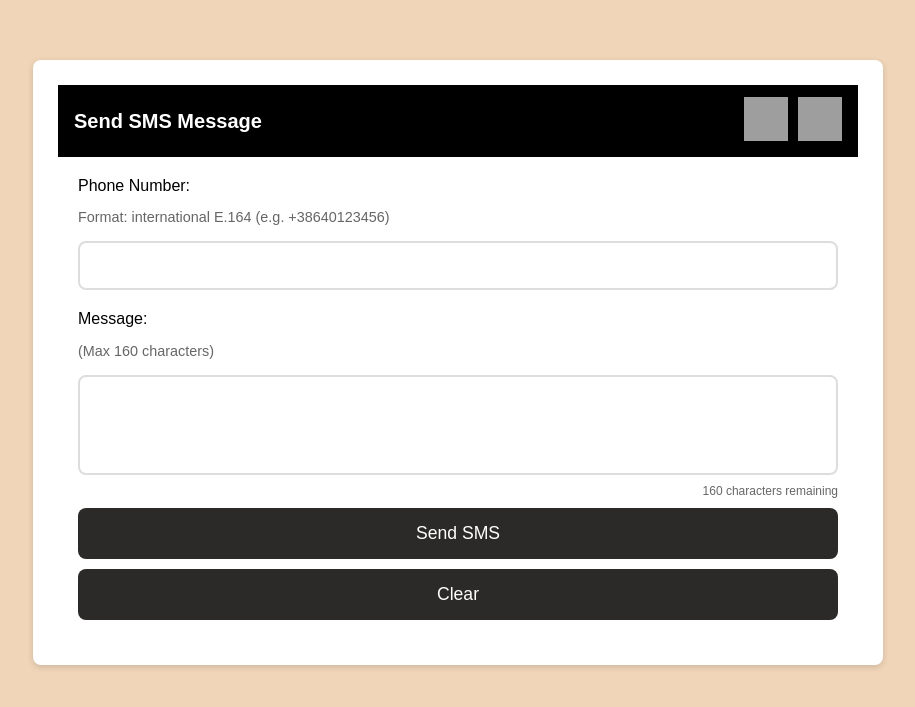
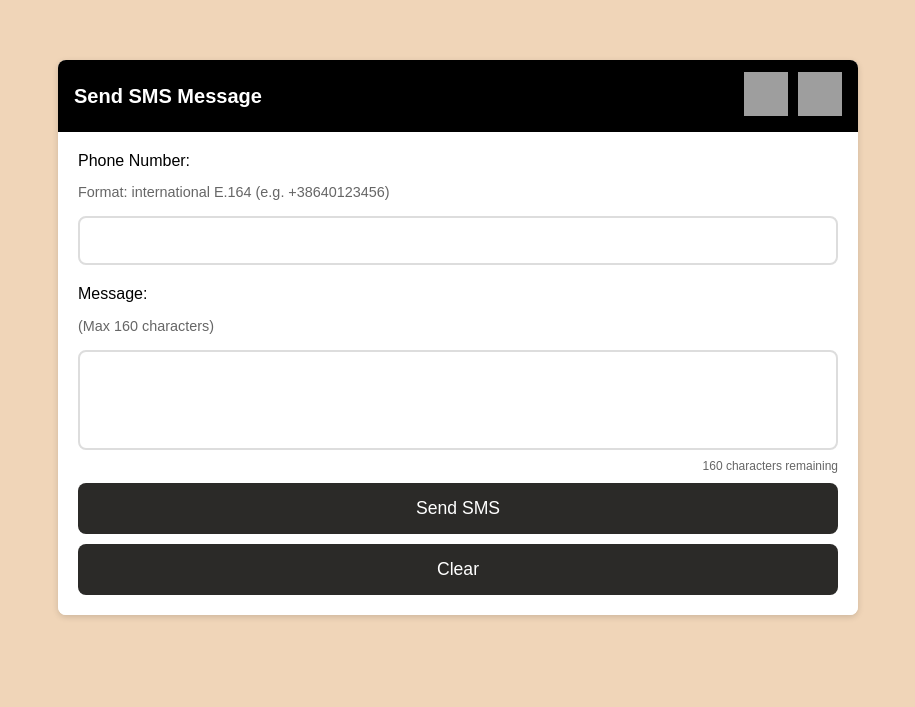
Before and after one commit to MatejKovacic/RasPBX-install, a PHP site: page /index.php in a window 1280 px wide. Shown: the top 707 px of the page, without its empty margins (182-1097 px from the left). Run offline with PHP 8.4, Linux system fonts and the light colour scheme; the visitor is signed in with stand-in values (Sample User, id 1); grey boxes are pictures that could not be loaded.

Commit message:
Update index.php

```diff
--- a/SMS_and_MMS/index.php
+++ b/SMS_and_MMS/index.php
@@ -124,7 +124,7 @@ if (isset($_POST['ajax']) && $_POST['ajax'] === 'sendSMS') {
 <title>Send SMS</title>
 <style>
 body { font-family: sans-serif; background-color: #f0d5b8; margin: 0; padding: 20px; }
-.container { max-width: 600px; margin: auto; background: white; padding: 25px; border-radius: 10px; }
+.container { max-width: 600px; margin: auto; background: white; border-radius: 10px; }
 textarea, input, button { width: 100%; box-sizing: border-box; }
 input[type=text] { padding: 12px; font-size: 1.1em; border: 2px solid #ddd; border-radius: 8px; }
 textarea { padding: 12px; font-size: 1.1em; border: 2px solid #ddd; border-radius: 8px; resize: none; height: 100px; }
```
